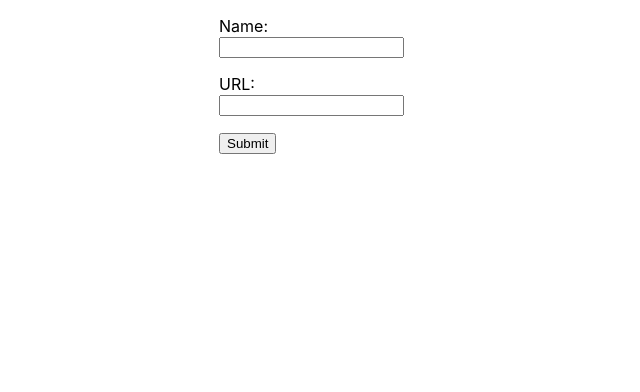
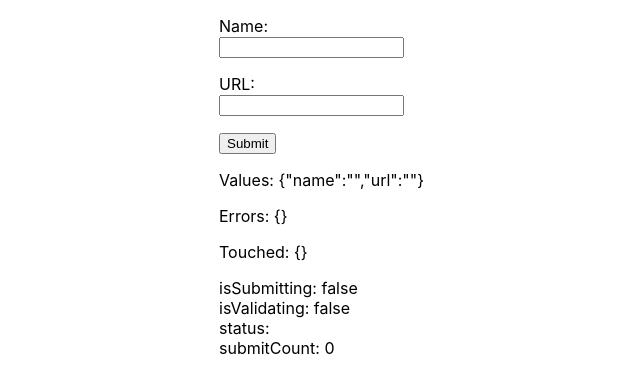
Before and after one commit to jerolimov/react-experiments, a React (Create React App) app in the folder formik/: page / in a window 1280 px wide. Shown: the top 392 px of the page, without its empty margins (61-701 px from the left). Built offline with nearby package versions, Linux system fonts and the light colour scheme.

Commit message:
Basic form example

```diff
--- a/formik/src/App.tsx
+++ b/formik/src/App.tsx
@@ -1,35 +1,78 @@
 import React from 'react';
+import { Formik, Form, Field, FormikHelpers, FormikErrors } from 'formik';
+
+interface FormValues {
+  name: string;
+  url: string;
+}
 
 export default function App() {
-  const onSubmit = (event: React.FormEvent<HTMLFormElement>) => {
-    event.preventDefault();
-    const inputFields = event.currentTarget.querySelectorAll('input');
-    const formValues: Record<string, string> = {};
-    inputFields.forEach((inputField) => {
-      formValues[inputField.name] = inputField.value;
-    })
-    console.log('submit', formValues);
+  const initialValues: FormValues = {
+    name: '',
+    url: '',
   };
+
+  const validate = (values: FormValues): FormikErrors<FormValues> => {
+    console.log('validate')
+    const errors: FormikErrors<FormValues> = {};
+
+    if (!values.name) {
+      errors.name = 'Name is required';
+    }
+    if (!values.url) {
+      errors.url = 'URL is required';
+    }
+
+    return errors;
+  }
+
+  const onSubmit = (values: FormValues, helpers: FormikHelpers<FormValues>) => {
+    console.log('formik submit', values);
+    console.log('formik submit', helpers);
+  }
 
   return (
     <>
-      <form onSubmit={onSubmit}>
+      <Formik initialValues={initialValues} validate={validate} onSubmit={onSubmit}>
+        {(formikProps) => (
+          <Form>
             <p>
               <label>
                 Name:<br/>
-            <input type="text" name="name" />
+                <Field type="text" name="name" />
+                {formikProps.touched.name ? 'Touched ' : ''}
+                {formikProps.touched.name && formikProps.errors.name}
               </label>
             </p>
             <p>
               <label>
                 URL:<br/>
-            <input type="text" name="url" />
+                <Field type="text" name="url" />
+                {formikProps.touched.url ? 'Touched ' : ''}
+                {formikProps.touched.url && formikProps.errors.url}
               </label>
             </p>
             <p>
               <button type="submit">Submit</button>
             </p>
-      </form>
+            <p>
+              Values: {JSON.stringify(formikProps.values)}
+            </p>
+            <p>
+              Errors: {JSON.stringify(formikProps.errors)}
+            </p>
+            <p>
+              Touched: {JSON.stringify(formikProps.touched)}
+            </p>
+            <p>
+              isSubmitting: {JSON.stringify(formikProps.isSubmitting)}<br/>
+              isValidating: {JSON.stringify(formikProps.isValidating)}<br/>
+              status: {JSON.stringify(formikProps.status)}<br/>
+              submitCount: {JSON.stringify(formikProps.submitCount)}
+            </p>
+          </Form>
+        )}
+      </Formik>
     </>
   );
 }
```
Lines whose indentation alone changed are shown as unchanged.
